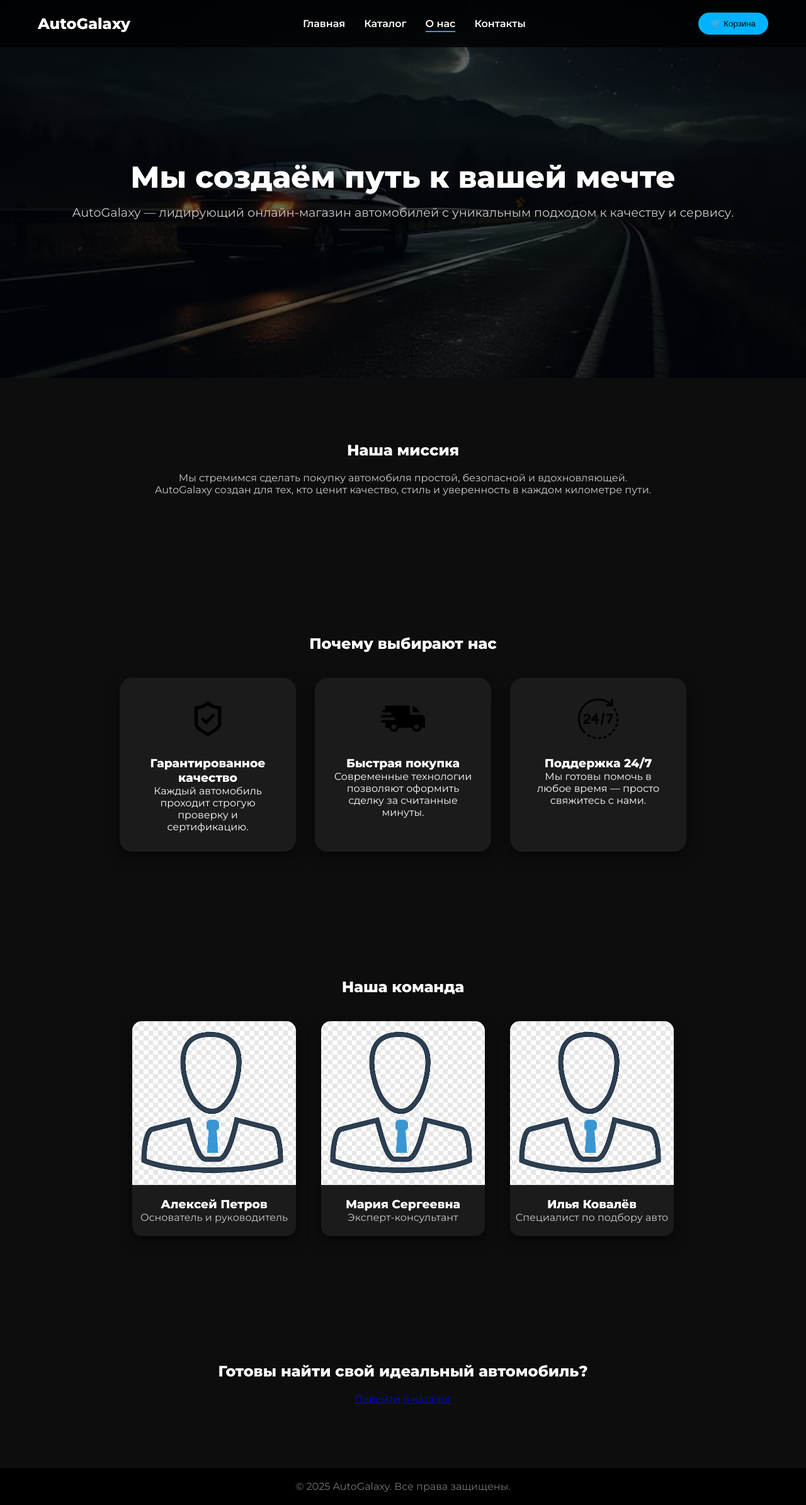
After one commit to sultan1000-7/CarShopDjangoProject, a Django app: page /about/ in a window 1280 px wide. The commit adds this page. Shown: the whole page at 63% size. Run offline with Django 5.2, Linux system fonts and the light colour scheme.

Commit message:
Добавлены страницы О нас и Контакты

```diff
--- /dev/null
+++ b/cars/static/cars/css/about.css
@@ -0,0 +1,168 @@
+@import url('https://fonts.googleapis.com/css2?family=Montserrat:wght@400;600;800&display=swap');
+
+* { margin: 0; padding: 0; box-sizing: border-box; }
+body {
+    font-family: 'Montserrat', sans-serif;
+    background: #0d0d0d;
+    color: #fff;
+    overflow-x: hidden;
+}
+
+.navbar {
+    display: flex;
+    justify-content: space-between;
+    align-items: center;
+    padding: 20px 60px;
+    position: fixed;
+    width: 100%;
+    top: 0;
+    background: rgba(0,0,0,0.75);
+    backdrop-filter: blur(10px);
+    z-index: 1000;
+}
+
+.logo { font-size: 1.5rem; font-weight: 800; }
+.navbar ul { display: flex; gap: 30px; list-style: none; }
+
+.navbar a {
+    color: #fff;
+    text-decoration: none;
+    position: relative;
+    font-weight: 600;
+}
+
+.navbar a::after {
+    content: '';
+    position: absolute;
+    bottom: -4px;
+    left: 0;
+    width: 0%;
+    height: 2px;
+    background: #00b3ff;
+    transition: .3s;
+}
+.navbar a:hover::after,
+.navbar a.active::after { width: 100%; }
+
+.btn-cart {
+    background: #00b3ff;
+    padding: 10px 20px;
+    border: none;
+    border-radius: 20px;
+    cursor: pointer;
+    transition: .3s;
+}
+.btn-cart:hover { background: #008cd6; transform: scale(1.05); }
+
+.about-hero {
+    height: 75vh;
+    background-size: cover;
+    background-position: center;
+    display: flex;
+    align-items: center;
+    justify-content: center;
+    position: relative;
+    text-align: center;
+}
+
+.about-hero::after {
+    content: '';
+    position: absolute;
+    inset: 0;
+    background: rgba(0,0,0,.6);
+}
+
+.about-hero-content {
+    position: relative;
+    z-index: 10;
+}
+
+.about-hero h1 { font-size: 3rem; }
+.about-hero p { margin-top: 15px; font-size: 1.2rem; color: #ccc; }
+
+.mission, .advantages, .team, .cta {
+    padding: 100px 60px;
+    text-align: center;
+}
+
+.mission p { max-width: 800px; margin: 20px auto; color: #ccc; }
+
+.adv-container {
+    display: flex;
+    gap: 30px;
+    justify-content: center;
+    margin-top: 40px;
+    flex-wrap: wrap;
+}
+
+.adv-card {
+    background: #1b1b1b;
+    padding: 30px;
+    border-radius: 20px;
+    width: 280px;
+    box-shadow: 0 10px 20px rgba(0,0,0,0.5);
+    transition: .4s;
+}
+
+.adv-card:hover {
+    transform: translateY(-10px) scale(1.05);
+}
+
+.adv-card img {
+    width: 70px;
+    margin-bottom: 20px;
+}
+
+.team-container {
+    display: flex;
+    gap: 40px;
+    justify-content: center;
+    flex-wrap: wrap;
+    margin-top: 40px;
+}
+
+.team-card {
+    width: 260px;
+    background: #1b1b1b;
+    padding-bottom: 20px;
+    border-radius: 15px;
+    overflow: hidden;
+    text-align: center;
+    box-shadow: 0 10px 20px rgba(0,0,0,0.5);
+    transition: .4s;
+}
+.team-card:hover { transform: translateY(-10px) scale(1.03); }
+
+.team-card img {
+    width: 100%;
+    height: 260px;
+    object-fit: cover;
+}
+
+.team-card h3 { margin-top: 15px; }
+.team-card p { color: #ccc; }
+
+.cta h2 { margin-bottom: 20px; }
+
+.fade-up {
+    opacity: 0;
+    transform: translateY(30px);
+    animation: fadeUp 1s forwards;
+}
+.delay-1 { animation-delay: .3s; }
+.delay-2 { animation-delay: .6s; }
+.delay-3 { animation-delay: .9s; }
+
+@keyframes fadeUp {
+    to {
+        opacity: 1;
+        transform: translateY(0);
+    }
+}
+
+footer {
+    background: #000;
+    text-align: center;
+    padding: 20px;
+    color: #777;
+}
--- a/cars/static/cars/css/catalog.css
+++ b/cars/static/cars/css/catalog.css
@@ -58,6 +58,8 @@ body {
 .navbar a:hover::after {
     width: 100%;
 }
+
+.navbar a.active::after { width: 100%; }
 
 .btn-cart {
     background: #00b3ff;
@@ -155,7 +157,7 @@ footer {
     }
 }
 
-/* Модальное окно */
+
 .modal {
     display: none;
     position: fixed;
--- a/cars/static/cars/css/main_page.css
+++ b/cars/static/cars/css/main_page.css
@@ -59,6 +59,8 @@ body {
 .navbar a:hover::after {
     width: 100%;
 }
+
+.navbar a.active::after { width: 100%; }
 
 .btn-cart {
     background: #00b3ff;
--- /dev/null
+++ b/cars/static/cars/js/about.js
@@ -0,0 +1,8 @@
+document.addEventListener("scroll", () => {
+    document.querySelectorAll(".fade-up").forEach(el => {
+        const rect = el.getBoundingClientRect();
+        if (rect.top < window.innerHeight - 50) {
+            el.style.animationPlayState = "running";
+        }
+    });
+});
--- a/cars/static/cars/js/catalog.js
+++ b/cars/static/cars/js/catalog.js
@@ -50,6 +50,12 @@ modal.addEventListener('click', e => {
     if (e.target === modal) closeModal();
 });
 
+modal.addEventListener('keypress', function (e) {
+		if(e.key === 'Escape'){
+            closeModal()
+        }
+	});
+
 // ==== Анимация появления карточек ====
 const observer = new IntersectionObserver(entries => {
     entries.forEach(entry => {
--- /dev/null
+++ b/cars/templates/cars/about.html
@@ -0,0 +1,94 @@
+<!DOCTYPE html>
+<html lang="ru">
+<head>
+    {% load static %}
+    <meta charset="UTF-8">
+    <meta name="viewport" content="width=device-width, initial-scale=1.0">
+    <title>О нас — AutoGalaxy</title>
+    <link rel="stylesheet" href="{% static 'cars/css/about.css' %}">
+    <script defer src="{% static 'cars/js/about.js' %}"></script>
+</head>
+<body>
+<header class="navbar">
+    <div class="logo">AutoGalaxy</div>
+    <nav>
+        <ul>
+            <li><a href="{% url 'main' %}">Главная</a></li>
+            <li><a href="{% url 'catalog' %}">Каталог</a></li>
+            <li><a class="active" href="#">О нас</a></li>
+            <li><a href="{% url 'contacts' %}">Контакты</a></li>
+        </ul>
+    </nav>
+    <button class="btn-cart">🛒 Корзина</button>
+</header>
+<section class="about-hero" style="background-image: url('{% static "cars/img/about_bg.avif" %}');">
+    <div class="about-hero-content fade-up">
+        <h1>Мы создаём путь к вашей мечте</h1>
+        <p class="delay-1">AutoGalaxy — лидирующий онлайн-магазин автомобилей с уникальным подходом к качеству и сервису.</p>
+    </div>
+</section>
+<section class="mission">
+    <h2 class="fade-up">Наша миссия</h2>
+    <p class="fade-up delay-1">
+        Мы стремимся сделать покупку автомобиля простой, безопасной и вдохновляющей.
+        AutoGalaxy создан для тех, кто ценит качество, стиль и уверенность в каждом километре пути.
+    </p>
+</section>
+<section class="advantages">
+    <h2 class="fade-up">Почему выбирают нас</h2>
+    <div class="adv-container">
+
+        <div class="adv-card fade-up delay-1">
+            <img src="{% static 'cars/img/icon_quality.png' %}" alt="quality">
+            <h3>Гарантированное качество</h3>
+            <p>Каждый автомобиль проходит строгую проверку и сертификацию.</p>
+        </div>
+
+        <div class="adv-card fade-up delay-2">
+            <img src="{% static 'cars/img/icon_speed.png' %}" alt="speed">
+            <h3>Быстрая покупка</h3>
+            <p>Современные технологии позволяют оформить сделку за считанные минуты.</p>
+        </div>
+
+        <div class="adv-card fade-up delay-3">
+            <img src="{% static 'cars/img/icon_support.png' %}" alt="support">
+            <h3>Поддержка 24/7</h3>
+            <p>Мы готовы помочь в любое время — просто свяжитесь с нами.</p>
+        </div>
+
+    </div>
+</section>
+<section class="team">
+    <h2 class="fade-up">Наша команда</h2>
+
+    <div class="team-container">
+        <div class="team-card fade-up delay-1">
+            <img src="{% static 'cars/img/team1.png' %}" alt="">
+            <h3>Алексей Петров</h3>
+            <p>Основатель и руководитель</p>
+        </div>
+
+        <div class="team-card fade-up delay-2">
+            <img src="{% static 'cars/img/team1.png' %}" alt="">
+            <h3>Мария Сергеевна</h3>
+            <p>Эксперт-консультант</p>
+        </div>
+
+        <div class="team-card fade-up delay-3">
+            <img src="{% static 'cars/img/team1.png' %}" alt="">
+            <h3>Илья Ковалёв</h3>
+            <p>Специалист по подбору авто</p>
+        </div>
+    </div>
+</section>
+<section class="cta fade-up">
+    <h2>Готовы найти свой идеальный автомобиль?</h2>
+    <a href="{% url 'catalog' %}" class="btn-primary">Перейти в каталог</a>
+</section>
+
+<footer>
+    <p>© 2025 AutoGalaxy. Все права защищены.</p>
+</footer>
+
+</body>
+</html>
--- a/cars/templates/cars/catalog.html
+++ b/cars/templates/cars/catalog.html
@@ -15,9 +15,9 @@
     <nav>
         <ul>
             <li><a href="{% url 'main' %}">Главная</a></li>
-            <li><a href="{% url 'catalog' %}">Каталог</a></li>
-            <li><a href="#">О нас</a></li>
-            <li><a href="#">Контакты</a></li>
+            <li><a class="active" href="#">Каталог</a></li>
+            <li><a href="{% url 'about' %}">О нас</a></li>
+            <li><a href="{% url 'contacts' %}">Контакты</a></li>
         </ul>
     </nav>
     <button class="btn-cart">🛒 Корзина</button>
--- a/cars/urls.py
+++ b/cars/urls.py
@@ -5,4 +5,6 @@ from cars import views
 urlpatterns = [
     path('', views.main, name='main'),
     path('catalog/', views.catalog, name='catalog'),
+    path('about/', views.about, name='about'),
+    path('contacts/', views.contacts, name='contacts'),
 ]
--- a/cars/views.py
+++ b/cars/views.py
@@ -21,3 +21,14 @@ def main(request):
 def catalog(request):
     cars = Car.objects.all()
     return render(request, 'cars/catalog.html', {'cars': cars})
+
+@require_GET
+@csrf_protect
+def about(request):
+    return render(request, 'cars/about.html')
+
+
+@require_GET
+@csrf_protect
+def contacts(request):
+    return render(request, 'cars/contacts.html')
```
Also changed, not shown: cars/static/cars/css/contacts.css (added, +174 -0 lines), cars/static/cars/js/contacts.js (added, +7 -0 lines), cars/templates/cars/contacts.html (added, +93 -0 lines), cars/templates/cars/main_page.html (+4 -4 lines), cars/static/cars/img/about_bg.avif (added), cars/static/cars/img/about_bg.jpg (added), cars/static/cars/img/icon_quality.png (added), cars/static/cars/img/icon_speed.png (added), cars/static/cars/img/icon_support.png (added), cars/static/cars/img/team1.png (added), requirements.txt (renamed from req.txt).
